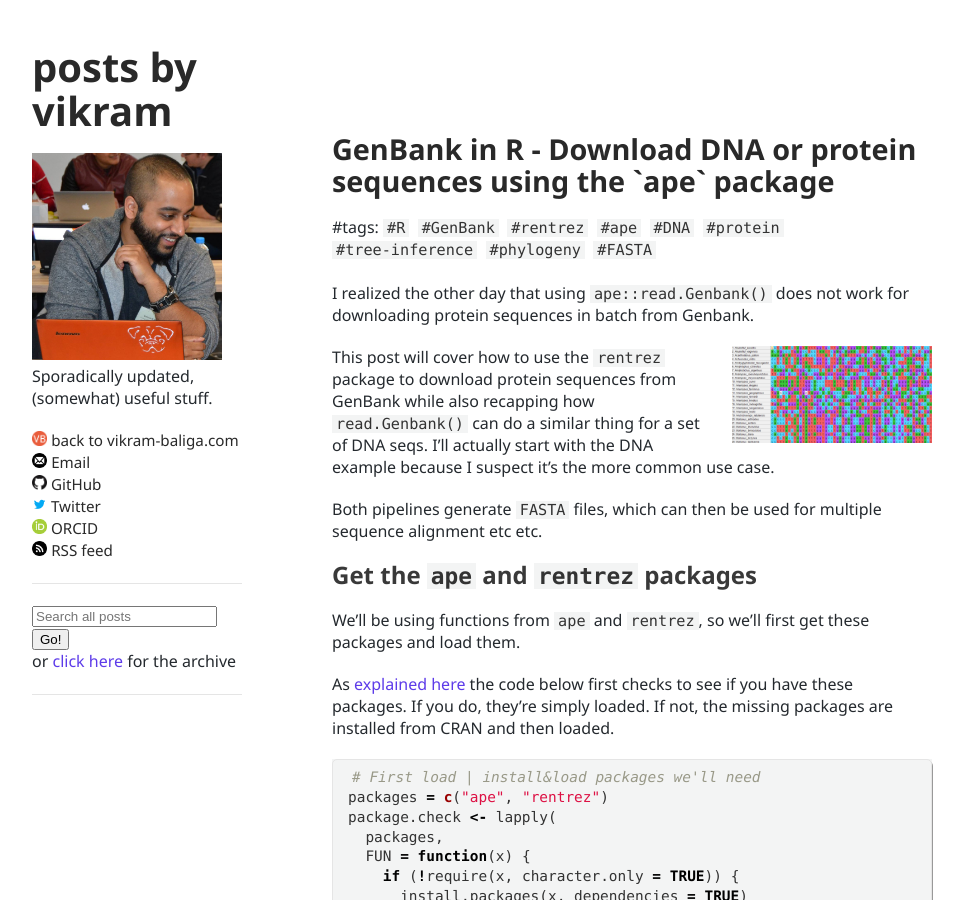
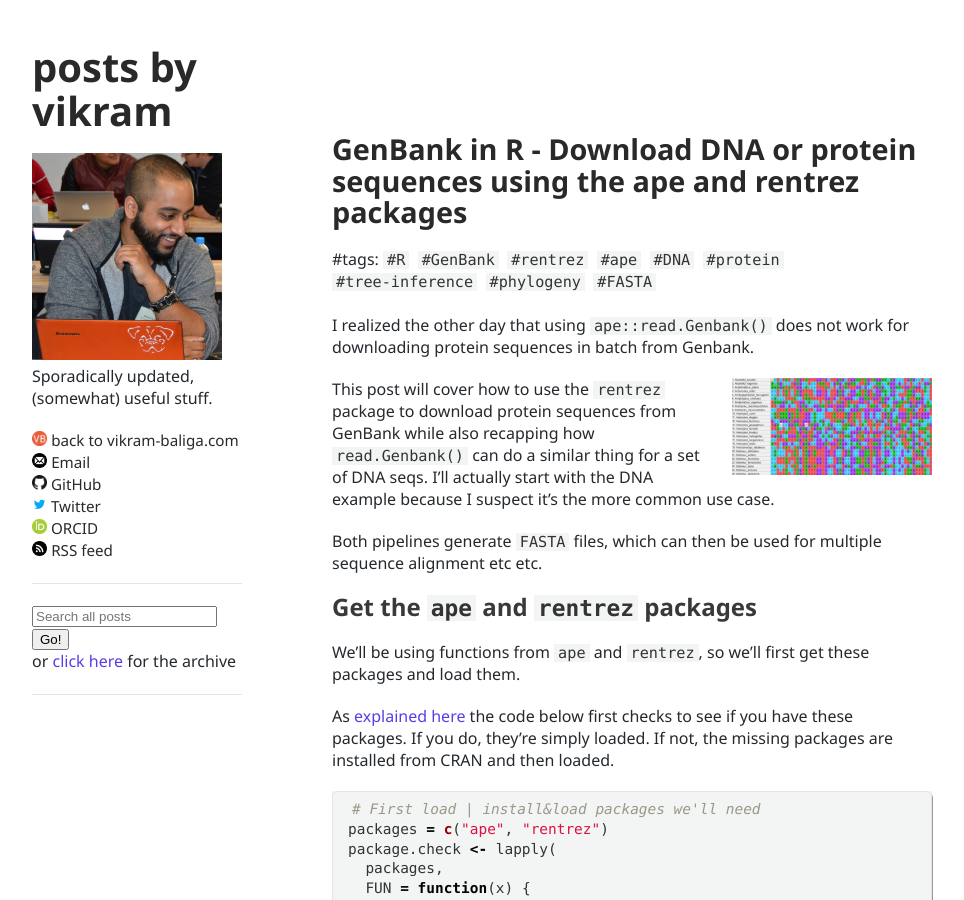
Before and after one commit to vbaliga/vbaliga.github.io, a Jekyll site: the page built from _posts/2019-11-26-download-genbank-dna-protein-sequences-in-R.md, in a window 1280 px wide and 900 px high. Shown: the whole window, without its empty margins (158-1122 px from the left). Built offline with Jekyll 4.4.1, drawn with Linux system fonts in a browser that asks for light colours; a script that is not in the unit is left out.

Commit message:
Update 2019-11-26-download-genbank-dna-protein-sequences-in-R.md

```diff
--- a/_posts/2019-11-26-download-genbank-dna-protein-sequences-in-R.md
+++ b/_posts/2019-11-26-download-genbank-dna-protein-sequences-in-R.md
@@ -1,7 +1,7 @@
 ---
 layout: post
 tags: ["R","GenBank","rentrez","ape","DNA","protein","tree-inference","phylogeny","FASTA"]
-title: GenBank in R - Download DNA or protein sequences using the `ape` package
+title: GenBank in R - Download DNA or protein sequences using the ape and rentrez packages
 ---
 
 <meta name="description" content="Batch download GenBank sequences via the ape and rentrez packages">
```
